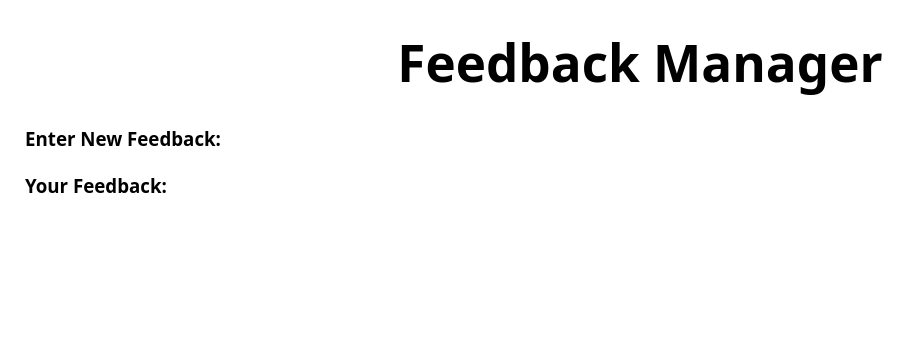
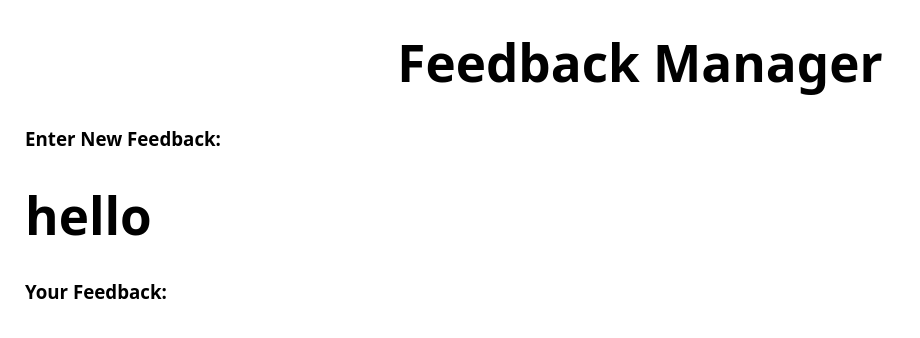
Before and after one commit to JamesBarnes48/FeedbackManagerClient, a Vue app: page / in a window 1280 px wide. Shown: the top 338 px of the page, without its empty margins (0-920 px from the left). Built offline with nearby package versions, Linux system fonts and the light colour scheme.

Commit message:
create FeedbackInput component skeleton

```diff
--- a/src/App.vue
+++ b/src/App.vue
@@ -1,12 +1,12 @@
 <script setup lang="ts">
-import HelloWorld from './components/HelloWorld.vue'
+import FeedbackInput from './components/FeedbackInput.vue'
 </script>
 
 <template>
   <div>
     <h1 class="page-title">Feedback Manager</h1>
     <h3 class="subtitle">Enter New Feedback:</h3>
-
+    <FeedbackInput />
     <h3 class="subtitle">Your Feedback:</h3>
   </div>
 </template>
--- /dev/null
+++ b/src/components/FeedbackInput.vue
@@ -0,0 +1,17 @@
+<script lang="ts">
+    export default {
+        name: 'FeedbackInput',
+        components: {},
+        props: {},
+        setup(props) {
+            return {}
+        }
+    }
+</script>
+
+<template>
+    <h1>hello</h1>
+</template>
+
+<style scoped>
+</style>
```
